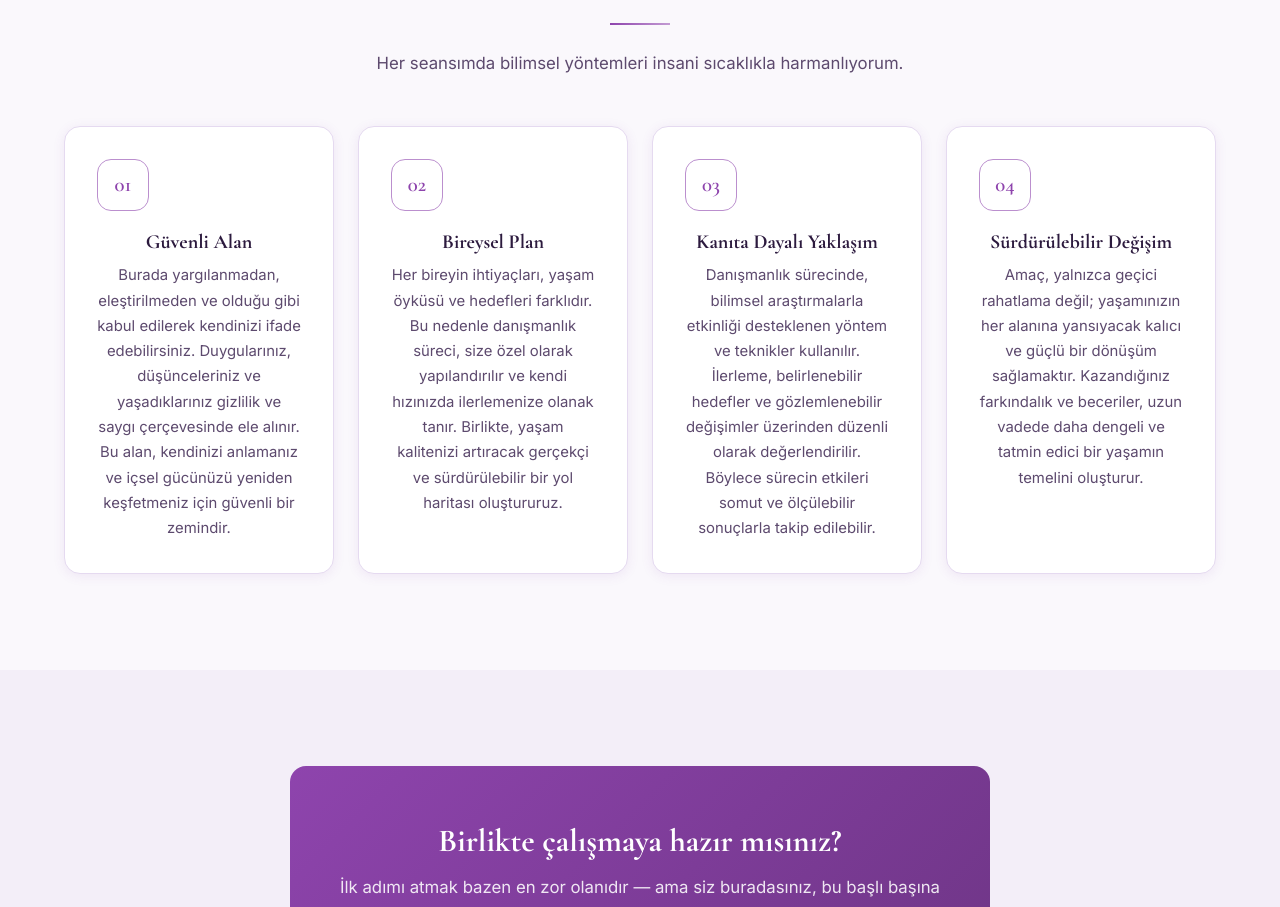
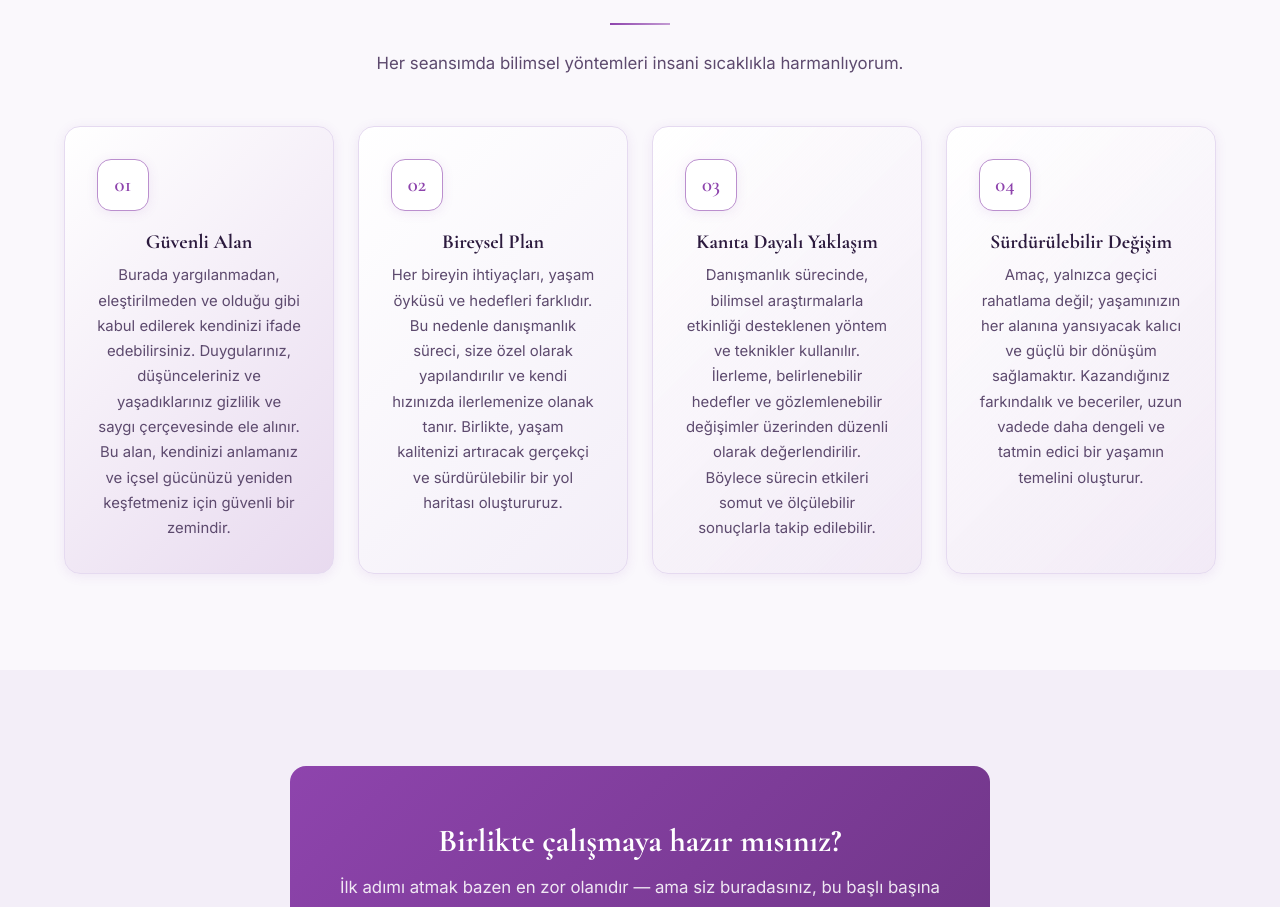
Before and after one commit to tolgaosman/cigdemWebsite, a Next.js app: page /cigdemWebsite/hakkimda in a window 1280 px wide. Shown: the part 2148-3055 px from the top of the page. Built offline with nearby package versions, Linux system fonts and the light colour scheme.

Commit message:
Update page.tsx

```diff
--- a/src/app/hakkimda/page.tsx
+++ b/src/app/hakkimda/page.tsx
@@ -193,15 +193,23 @@ export default function HakkimdaPage() {
               title: 'Sürdürülebilir Değişim',
               desc: 'Amaç, yalnızca geçici rahatlama değil; yaşamınızın her alanına yansıyacak kalıcı ve güçlü bir dönüşüm sağlamaktır. Kazandığınız farkındalık ve beceriler, uzun vadede daha dengeli ve tatmin edici bir yaşamın temelini oluşturur.',
             },
-          ].map((item) => (
-            <div key={item.num} className="card">
-              <div className="card-icon" style={{ background: 'none', border: '1.5px solid var(--primary-light)' }}>
+          ].map((item, index) => {
+            const bgColors = [
+              'linear-gradient(135deg, var(--surface) 0%, var(--accent-light) 100%)',
+              'linear-gradient(135deg, var(--surface) 0%, var(--bg-warm) 100%)',
+              'linear-gradient(135deg, var(--surface) 0%, rgba(142,68,173,0.08) 100%)',
+              'linear-gradient(135deg, var(--surface) 0%, rgba(195,155,211,0.15) 100%)'
+            ];
+            return (
+            <div key={item.num} className="card" style={{ background: bgColors[index % 4] }}>
+              <div className="card-icon" style={{ background: 'white', border: '1.5px solid var(--primary-light)', boxShadow: 'var(--shadow-sm)' }}>
                 <span style={{ fontFamily: "'Cormorant Garamond', serif", fontSize: '1.3rem', color: 'var(--primary)', fontWeight: 600 }}>{item.num}</span>
               </div>
               <h3>{item.title}</h3>
               <p>{item.desc}</p>
             </div>
-          ))}
+            )
+          })}
         </div>
       </section>
 
```
